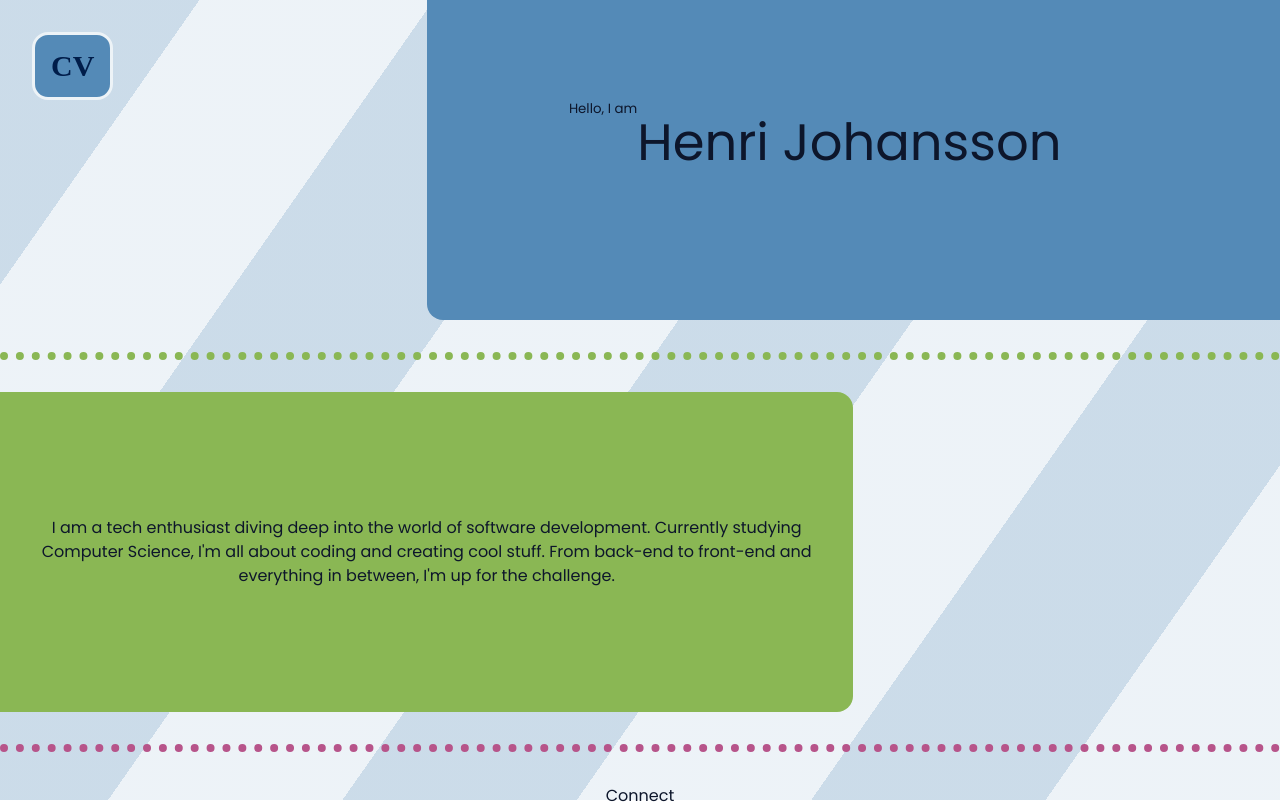
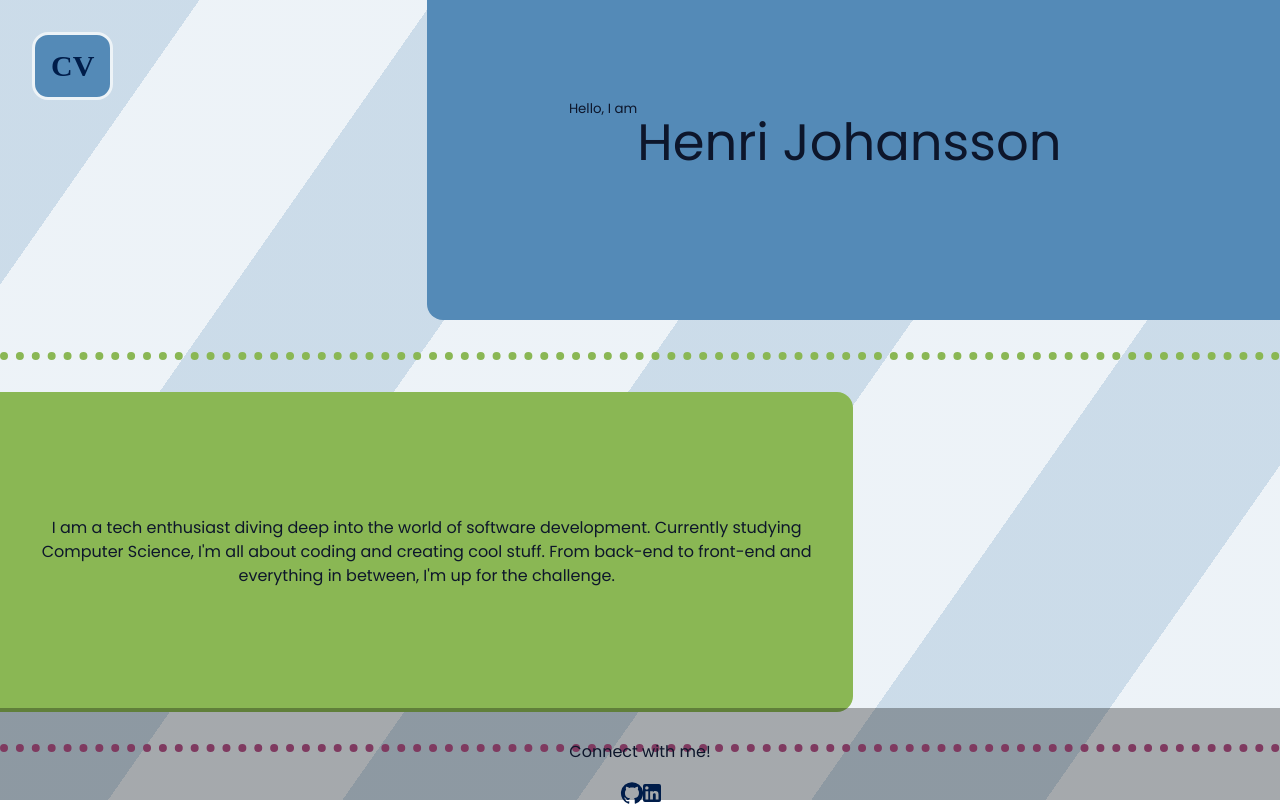
Before and after one commit to HenriJohansson/cv-website, a React (Vite) app: page / in a window 1280 px wide. Shown: the top 808 px of the page. Built offline with nearby package versions, Linux system fonts and the light colour scheme; a web font is replaced by a local one.

Commit message:
Connect component

```diff
--- a/src/components/Connect/Connect.tsx
+++ b/src/components/Connect/Connect.tsx
@@ -1,7 +1,18 @@
+import HyperLink from "@components/Links/HyperLink";
+import { GitHub } from "@components/Icons/Github";
+import "@components/Connect/connect.css";
+import { LinkedIn } from "@components/Icons/LinkedIn";
+
 
 const Connect = () => {
   return (
-    <div>Connect</div>
+    <div className="connect">
+      <p>Connect with me!</p>
+      <div className="connectLinks">
+        <HyperLink href="https://github.com/HenriJohansson" target={true} abbreviationOrIcon={GitHub} ></HyperLink>
+        <HyperLink href="https://www.linkedin.com/in/henri-johansson-b24bb6237/" target={true} abbreviationOrIcon={LinkedIn} ></HyperLink>
+      </div>
+    </div>
   )
 }
 export default Connect;
--- /dev/null
+++ b/src/components/Connect/connect.css
@@ -0,0 +1,24 @@
+.connect {
+  position: fixed;
+  bottom: 0;
+  padding-top: 2rem;
+  background-color: var(--clr-dark-30);
+  width: 100%;
+  transition: padding 0.5s ease-out;
+}
+.connect p {
+  margin-top: 0;
+}
+.connectLinks .link {
+  max-height: 20px;
+  max-width: 20px;
+  border-radius: 100%;
+}
+.connect:hover {
+  padding: 2rem 2rem 4rem 2rem;
+}
+.connectLinks{
+  display: flex;
+  align-items: center;
+  justify-content: center;
+}
```
